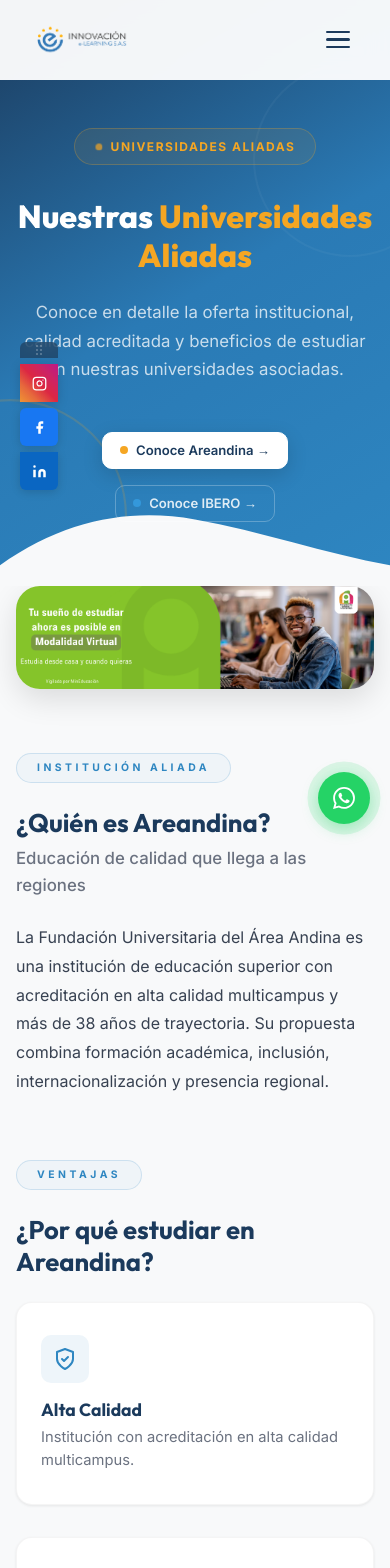
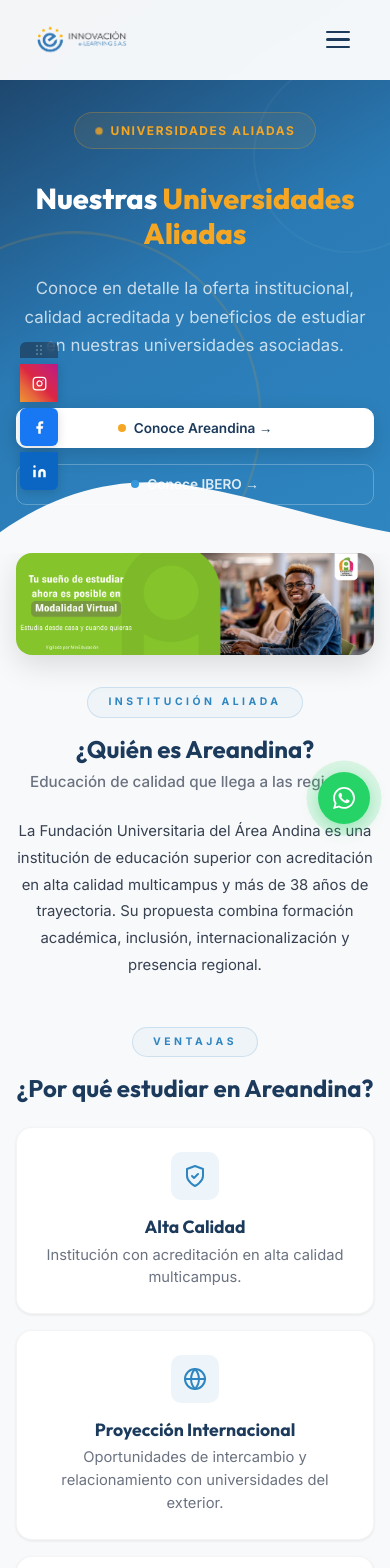
Before and after one commit to jorgelosada1/Innovacion, a React (Vite) app: page /universidades in a window 390 px wide. Shown: the top 1568 px of the page. Built offline with nearby package versions, Linux system fonts and the light colour scheme.

Commit message:
style: Centered layout alignment and improved mobile responsive design for UniversidadesPage

```diff
--- a/src/pages/UniversidadesPage.css
+++ b/src/pages/UniversidadesPage.css
@@ -208,9 +208,10 @@
   display: block;
 }
 
-/* ===== SECTIONS ===== */
+/* ===== SECTIONS (CENTERED & BALANCED) ===== */
 .upage__section {
   margin-bottom: var(--spacing-3xl);
+  text-align: center;
 }
 
 /* Badge — same pill style as hero__badge / colab__badge */
@@ -225,7 +226,7 @@
   padding: 6px 20px;
   border: 1.5px solid rgba(46, 134, 193, 0.18);
   border-radius: var(--radius-full);
-  margin-bottom: var(--spacing-lg);
+  margin-bottom: var(--spacing-md);
   background: rgba(46, 134, 193, 0.04);
 }
 
@@ -243,6 +244,7 @@
   color: var(--color-blue-dark);
   margin-bottom: 6px;
   line-height: 1.25;
+  text-align: center;
 }
 
 .upage__lead {
@@ -251,6 +253,7 @@
   font-weight: 500;
   color: var(--color-gray);
   margin-bottom: var(--spacing-lg);
+  text-align: center;
 }
 
 .upage__text {
@@ -259,9 +262,11 @@
   color: var(--color-gray-dark);
   line-height: 1.8;
   max-width: 860px;
+  margin: 0 auto;
+  text-align: center;
 }
 
-/* ===== INFO BOXES — same card feel as landing ===== */
+/* ===== INFO BOXES — CENTERED CARDS ===== */
 .upage__grid-3 {
   display: grid;
   grid-template-columns: repeat(auto-fit, minmax(280px, 1fr));
@@ -283,6 +288,10 @@
   border: 1px solid rgba(0, 0, 0, 0.04);
   box-shadow: var(--shadow-sm);
   transition: all var(--transition-normal);
+  text-align: center;
+  display: flex;
+  flex-direction: column;
+  align-items: center;
 }
 
 .upage__info-box:hover {
@@ -299,7 +308,7 @@
   display: flex;
   align-items: center;
   justify-content: center;
-  margin-bottom: var(--spacing-md);
+  margin: 0 auto var(--spacing-md);
 }
 
 .upage__info-icon svg {
@@ -318,6 +327,7 @@
   font-weight: 700;
   color: var(--color-blue-dark);
   margin-bottom: 6px;
+  text-align: center;
 }
 
 .upage__info-box p {
@@ -325,6 +335,7 @@
   font-size: 0.92rem;
   color: var(--color-gray);
   line-height: 1.55;
+  text-align: center;
 }
 
 /* ===== PROGRAMS ===== */
@@ -342,6 +353,7 @@
   border: 1px solid rgba(0, 0, 0, 0.04);
   box-shadow: var(--shadow-sm);
   transition: all var(--transition-normal);
+  text-align: center;
 }
 
 .upage__prog-card:hover {
@@ -352,6 +364,7 @@
 .upage__prog-head {
   display: flex;
   align-items: center;
+  justify-content: center;
   gap: 10px;
   padding: 16px 22px;
   font-family: var(--font-primary);
@@ -380,9 +393,10 @@
   font-size: 0.95rem;
   color: var(--color-gray-dark);
   line-height: 1.65;
+  text-align: center;
 }
 
-/* ===== STEPS ===== */
+/* ===== STEPS — CENTERED ===== */
 .upage__steps {
   display: grid;
   grid-template-columns: repeat(auto-fit, minmax(240px, 1fr));
@@ -397,6 +411,10 @@
   border: 1px solid rgba(0, 0, 0, 0.04);
   box-shadow: var(--shadow-sm);
   transition: all var(--transition-normal);
+  text-align: center;
+  display: flex;
+  flex-direction: column;
+  align-items: center;
 }
 
 .upage__step:hover {
@@ -413,7 +431,7 @@
   display: flex;
   align-items: center;
   justify-content: center;
-  margin-bottom: var(--spacing-md);
+  margin: 0 auto var(--spacing-md);
 }
 
 .upage__step-icon svg {
@@ -433,6 +451,7 @@
   color: var(--color-yellow);
   display: block;
   margin-bottom: 4px;
+  text-align: center;
 }
 
 .upage__step-num--ibero {
@@ -445,6 +464,7 @@
   font-weight: 700;
   color: var(--color-blue-dark);
   margin-bottom: 6px;
+  text-align: center;
 }
 
 .upage__step p {
@@ -452,6 +472,7 @@
   font-size: 0.9rem;
   color: var(--color-gray);
   line-height: 1.55;
+  text-align: center;
 }
 
 .upage__center {
@@ -463,6 +484,7 @@
 .upage__btn {
   display: inline-flex;
   align-items: center;
+  justify-content: center;
   gap: var(--spacing-sm);
   font-family: var(--font-secondary);
   font-size: 0.9rem;
@@ -501,10 +523,11 @@
   box-shadow: 0 6px 20px rgba(46, 109, 164, 0.3);
 }
 
-/* ===== LOCATION PILLS ===== */
+/* ===== LOCATION PILLS — CENTERED ===== */
 .upage__pills {
   display: flex;
   flex-wrap: wrap;
+  justify-content: center;
   gap: var(--spacing-md);
   margin-top: var(--spacing-lg);
 }
@@ -513,7 +536,7 @@
   display: inline-flex;
   align-items: center;
   gap: 8px;
-  padding: 10px 20px;
+  padding: 10px 22px;
   border-radius: var(--radius-full);
   font-family: var(--font-secondary);
   font-size: 0.9rem;
@@ -548,7 +571,7 @@
   background: rgba(46, 109, 164, 0.12);
 }
 
-/* ===== CTA CARD — same gradient as HeroBanner ===== */
+/* ===== CTA CARD — CENTERED ===== */
 .upage__cta {
   background: linear-gradient(150deg, var(--color-blue-dark) 0%, #2a7ab5 50%, var(--color-blue-primary) 100%);
   border-radius: var(--radius-xl);
@@ -569,6 +592,7 @@
   font-weight: 800;
   color: var(--color-white);
   margin-bottom: var(--spacing-md);
+  text-align: center;
 }
 
 .upage__cta p {
@@ -578,6 +602,7 @@
   max-width: 600px;
   margin: 0 auto var(--spacing-2xl);
   line-height: 1.7;
+  text-align: center;
 }
 
 .upage__cta-btns {
@@ -590,6 +615,7 @@
 .upage__cta-btn {
   display: inline-flex;
   align-items: center;
+  justify-content: center;
   gap: var(--spacing-sm);
   font-family: var(--font-secondary);
   font-size: 0.9rem;
@@ -637,48 +663,102 @@
   transform: translateY(-2px);
 }
 
-/* ===== RESPONSIVE ===== */
+/* ===== RESPONSIVE & MOBILE OPTIMIZATIONS ===== */
 @media (max-width: 768px) {
   .upage__hero {
-    min-height: 360px;
+    min-height: 340px;
   }
 
   .upage__hero-inner {
-    padding: var(--spacing-2xl) var(--spacing-md) var(--spacing-3xl);
+    padding: var(--spacing-xl) var(--spacing-md) var(--spacing-2xl);
+  }
+
+  .upage__hero-title {
+    font-size: 1.8rem;
   }
 
   .upage__container {
-    padding: 0 var(--spacing-md) var(--spacing-3xl);
+    padding: 0 var(--spacing-md) var(--spacing-2xl);
   }
 
-  .upage__hero-circle--1 {
-    width: 220px;
-    height: 220px;
+  .upage__banner {
+    margin-bottom: var(--spacing-xl);
+    border-radius: var(--radius-lg);
+  }
+
+  .upage__section {
+    margin-bottom: var(--spacing-2xl);
+  }
+
+  .upage__title {
+    font-size: 1.5rem;
+  }
+
+  .upage__lead {
+    font-size: 0.95rem;
+  }
+
+  .upage__text {
+    font-size: 0.93rem;
+  }
+
+  .upage__grid-3,
+  .upage__grid-4,
+  .upage__programs,
+  .upage__steps {
+    grid-template-columns: 1fr;
+    gap: var(--spacing-md);
+  }
+
+  .upage__info-box,
+  .upage__step,
+  .upage__prog-card {
+    padding: var(--spacing-lg) var(--spacing-md);
   }
 
   .upage__cta {
-    padding: var(--spacing-2xl) var(--spacing-lg);
+    padding: var(--spacing-2xl) var(--spacing-md);
+    border-radius: var(--radius-lg);
   }
 
   .upage__cta-btns {
     flex-direction: column;
     align-items: center;
+    width: 100%;
   }
 
-  .upage__cta-btn {
+  .upage__cta-btn,
+  .upage__btn {
     width: 100%;
-    max-width: 280px;
+    max-width: 100%;
     justify-content: center;
   }
 }
 
 @media (max-width: 480px) {
   .upage__hero {
-    min-height: 300px;
+    min-height: 280px;
+  }
+
+  .upage__tabs {
+    flex-direction: column;
+    align-items: stretch;
+    width: 100%;
   }
 
   .upage__tab {
+    font-size: 0.85rem;
+    padding: 0.7rem 1rem;
+    justify-content: center;
+    width: 100%;
+  }
+
+  .upage__pills {
+    gap: var(--spacing-xs);
+  }
+
+  .upage__pill {
     font-size: 0.82rem;
-    padding: 0.6rem 1.1rem;
+    padding: 8px 16px;
   }
 }
```
